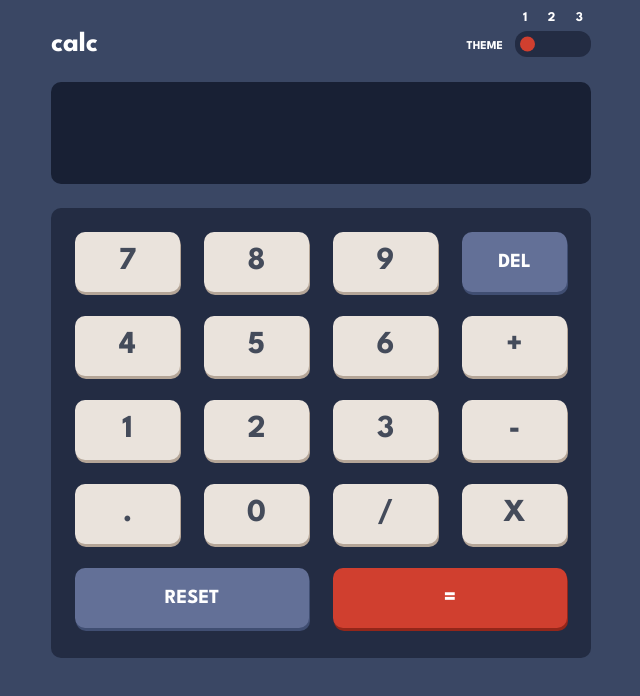
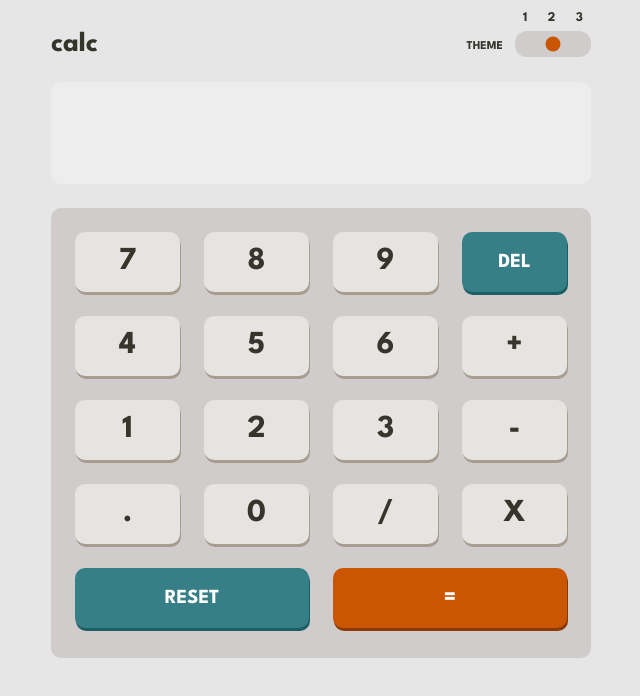
Before and after one commit to angeleraser/calculator-app-ts, a website built with Vite: page index.html in a window 1280 px wide. Both pictures are taken after a click on the button 846 px from the left and 44 px from the top of the page. Shown: the whole page, without its empty margins (319-959 px from the left). Built offline with nearby package versions, Linux system fonts and the light colour scheme.

Commit message:
improve calculator handlers

```diff
--- a/index.html
+++ b/index.html
@@ -7,7 +7,7 @@
     <title>Vite + TS</title>
   </head>
   <body>
-    <div data-theme="1" id="app" class="app">
+    <div id="app" data-theme="1" class="app">
       <div class="calculator-container full-size">
         <div class="calculator-header">
           <h1 class="calculator-name text-color">calc</h1>
@@ -17,90 +17,176 @@
 
             <div class="calculator-toggle full-size">
               <div class="calculator-toggle-themes">
-                <button class="theme-button text-color">1</button>
-                <button class="theme-button text-color">2</button>
-                <button class="theme-button text-color">3</button>
+                <button type="button" class="theme-button text-color">1</button>
+                <button type="button" class="theme-button text-color">2</button>
+                <button type="button" class="theme-button text-color">3</button>
               </div>
 
-              <button class="toggle-button"></button>
+              <button
+                type="button"
+                id="toggle-button"
+                class="toggle-button"
+              ></button>
             </div>
           </div>
         </div>
 
-        <div class="calculator-body">
+        <form id="calculator-form" autocomplete="off" class="calculator-body">
           <div class="calculator-screen">
-            <input type="number" class="text-color full-size" />
+            <input
+              type="text"
+              class="text-color full-size"
+              id="calculator-input"
+            />
           </div>
 
           <div class="calculator-keypad full-size">
-            <button data-key="7" class="keypad-button keypad-button-equal">
+            <button
+              type="button"
+              data-key="7"
+              data-role="number"
+              class="keypad-button keypad-button-equal"
+            >
               7
             </button>
 
-            <button data-key="8" class="keypad-button keypad-button-equal">
+            <button
+              type="button"
+              data-key="8"
+              data-role="number"
+              class="keypad-button keypad-button-equal"
+            >
               8
             </button>
 
-            <button data-key="9" class="keypad-button keypad-button-equal">
+            <button
+              type="button"
+              data-key="9"
+              data-role="number"
+              class="keypad-button keypad-button-equal"
+            >
               9
             </button>
 
-            <button data-key="del" class="keypad-button keypad-button-normal">
+            <button
+              type="button"
+              data-key="Backspace"
+              data-role="delete"
+              class="keypad-button keypad-button-normal"
+            >
               del
             </button>
 
-            <button data-key="4" class="keypad-button keypad-button-equal">
+            <button
+              type="button"
+              data-key="4"
+              data-role="number"
+              class="keypad-button keypad-button-equal"
+            >
               4
             </button>
 
-            <button data-key="5" class="keypad-button keypad-button-equal">
+            <button
+              type="button"
+              data-key="5"
+              data-role="number"
+              class="keypad-button keypad-button-equal"
+            >
               5
             </button>
 
-            <button data-key="6" class="keypad-button keypad-button-equal">
+            <button
+              type="button"
+              data-key="6"
+              data-role="number"
+              class="keypad-button keypad-button-equal"
+            >
               6
             </button>
 
-            <button data-key="plus" class="keypad-button keypad-button-equal">
+            <button
+              type="button"
+              data-key="+"
+              data-role="sign"
+              class="keypad-button keypad-button-equal"
+            >
               +
             </button>
 
-            <button data-key="1" class="keypad-button keypad-button-equal">
+            <button
+              type="button"
+              data-key="1"
+              data-role="number"
+              class="keypad-button keypad-button-equal"
+            >
               1
             </button>
 
-            <button data-key="2" class="keypad-button keypad-button-equal">
+            <button
+              type="button"
+              data-key="2"
+              data-role="number"
+              class="keypad-button keypad-button-equal"
+            >
               2
             </button>
 
-            <button data-key="3" class="keypad-button keypad-button-equal">
+            <button
+              type="button"
+              data-key="3"
+              data-role="number"
+              class="keypad-button keypad-button-equal"
+            >
               3
             </button>
 
-            <button data-key="minus" class="keypad-button keypad-button-equal">
+            <button
+              type="button"
+              data-key="-"
+              data-role="sign"
+              class="keypad-button keypad-button-equal"
+            >
               -
             </button>
 
-            <button data-key="dot" class="keypad-button keypad-button-equal">
+            <button
+              type="button"
+              data-key="."
+              data-role="sign"
+              class="keypad-button keypad-button-equal"
+            >
               .
             </button>
 
-            <button data-key="0" class="keypad-button keypad-button-equal">
+            <button
+              type="button"
+              data-key="0"
+              data-role="number"
+              class="keypad-button keypad-button-equal"
+            >
               0
             </button>
 
-            <button data-key="divide" class="keypad-button keypad-button-equal">
+            <button
+              type="button"
+              data-key="/"
+              data-role="sign"
+              class="keypad-button keypad-button-equal"
+            >
               /
             </button>
 
             <button
-              data-key="multiply"
+              type="button"
+              data-key="*"
+              data-role="sign"
               class="keypad-button keypad-button-equal"
             >
               x
             </button>
 
             <button
+              type="button"
               data-key="reset"
               class="keypad-button keypad-button-large keypad-button-normal"
             >
@@ -108,13 +194,14 @@
             </button>
 
             <button
-              data-key="equal"
+              type="button"
+              data-key="Enter"
               class="keypad-button keypad-button-large keypad-button-helpers"
             >
               <span> = </span>
             </button>
           </div>
-        </div>
+        </form>
       </div>
     </div>
     <script type="module" src="/src/main.ts"></script>
--- /dev/null
+++ b/src/js/constants/index.ts
@@ -0,0 +1,29 @@
+const CALCULATOR_NUMBERS = {
+  1: 1,
+  2: 2,
+  3: 3,
+  4: 4,
+  5: 5,
+  6: 6,
+  7: 7,
+  8: 8,
+  9: 9,
+  0: 0,
+};
+
+const CALCULATOR_SYMBOLS = {
+  "+": "+",
+  "-": "-",
+  "/": "/",
+  "*": "*",
+};
+
+const ALL_CALCULATOR_KEYS = {
+  ...CALCULATOR_NUMBERS,
+  ...CALCULATOR_SYMBOLS,
+  ".": ".",
+  Enter: "Enter",
+  Backspace: "Backspace",
+};
+
+export { ALL_CALCULATOR_KEYS, CALCULATOR_NUMBERS, CALCULATOR_SYMBOLS };
--- /dev/null
+++ b/src/js/utils/index.ts
@@ -0,0 +1,71 @@
+import { ALL_CALCULATOR_KEYS, CALCULATOR_SYMBOLS } from "../constants";
+
+const textRegexp = /[a-z]/gi;
+
+const isKeyRole = (key: string, role: "number" | "delete" | "sign") => {
+  return key === role;
+};
+
+const isInteger = (value: string) => {
+  return Number.isInteger(Number(value));
+};
+
+const isMathSymbol = (key: string) => {
+  return key in CALCULATOR_SYMBOLS;
+};
+
+const getKeyValue = (key: HTMLButtonElement) => {
+  return key.dataset.key;
+};
+
+const hasLeadingZero = (value: string) => {
+  return value.startsWith("0");
+};
+
+const hasComma = (value: string) => {
+  return value.includes(".");
+};
+
+const hasText = (value: string) => {
+  return textRegexp.test(value);
+};
+
+const isOperation = (value: string) => {
+  const operators = new RegExp("[/*+-]", "gi");
+  const endsWithNumber = /\d$/gi;
+
+  return operators.test(value) && endsWithNumber.test(value) && !hasText(value);
+};
+
+const calculate = (operation: string, fractionDigits?: number) => {
+  try {
+    const result = new Function("return " + operation)() as number;
+    const fixedResult = result.toFixed(fractionDigits || 0);
+    const [integer, floatNums] = String(fixedResult).split(".");
+    const onlyZeroFloats = floatNums === "".padStart(fractionDigits || 0, "0");
+
+    if (onlyZeroFloats) return integer;
+
+    return fixedResult;
+  } catch {
+    return "MATH ERROR";
+  }
+};
+
+const shouldPreventNewComma = (keyToEval: string, value: string) => {
+  return keyToEval === ALL_CALCULATOR_KEYS["."] && hasComma(value);
+};
+
+export {
+  isInteger,
+  isKeyRole,
+  getKeyValue,
+  calculate,
+  hasLeadingZero,
+  hasComma,
+  isOperation,
+  hasText,
+  textRegexp,
+  isMathSymbol,
+  shouldPreventNewComma,
+};
--- a/src/main.ts
+++ b/src/main.ts
@@ -1 +1,130 @@
+import { ALL_CALCULATOR_KEYS, CALCULATOR_SYMBOLS } from "./js/constants";
+import {
+  calculate,
+  getKeyValue,
+  hasComma,
+  hasLeadingZero,
+  hasText,
+  isInteger,
+  isKeyRole,
+  isOperation,
+  isMathSymbol,
+  textRegexp,
+  shouldPreventNewComma,
+} from "./js/utils";
 import "./styles/index.css";
+
+const toggleBtnEl = document.getElementById(
+  "toggle-button"
+) as HTMLButtonElement;
+const appEl = document.getElementById("app") as HTMLDivElement;
+const formEl = document.getElementById("calculator-form") as HTMLFormElement;
+const inputEl = document.getElementById("calculator-input") as HTMLInputElement;
+
+const lastThemeSaved = localStorage.getItem("CALCULATOR_THEME_KEY");
+const state = {
+  theme: lastThemeSaved ? Number(lastThemeSaved) : 1,
+  themes: { primary: 1, secondary: 2, tertiary: 3 },
+  result: 0,
+};
+
+const updateLastInputDigit = (value: string) => {
+  const val = getInputValue();
+  setInputValue(`${val.substring(0, val.length - 1)}${value}`);
+};
+
+const getInputValue = () => {
+  return inputEl.value || "";
+};
+
+const setInputValue = (value: string) => {
+  inputEl.value = value;
+};
+
+const getLastInputDigit = () => {
+  const value = getInputValue();
+  return value[value.length - 1] || "";
+};
+
+const setOperationResult = (operation: string) => {
+  inputEl.focus();
+
+  if (!isOperation(operation)) return;
+
+  const result = calculate(operation, 4);
+
+  setInputValue(result);
+};
+
+const initApp = () => {
+  appEl.setAttribute("data-theme", String(state.theme));
+  formEl.addEventListener("submit", (event) => event.preventDefault());
+
+  appEl.addEventListener("click", (ev) => {
+    const event = ev as PointerEvent;
+    const keyBtn = event.target as HTMLButtonElement;
+
+    const key = getKeyValue(keyBtn) || "";
+    const lastDigit = getLastInputDigit();
+    const inputVal = getInputValue();
+
+    if (
+      (!inputVal && isMathSymbol(key)) ||
+      shouldPreventNewComma(key, inputVal)
+    ) {
+      return;
+    }
+
+    if (hasText(inputVal) || hasLeadingZero(inputVal)) {
+      return setInputValue(key);
+    }
+
+    if (!isInteger(lastDigit) && isMathSymbol(key)) {
+      return updateLastInputDigit(key);
+    }
+
+    if (key === ALL_CALCULATOR_KEYS.Backspace) return updateLastInputDigit("");
+
+    if (key === ALL_CALCULATOR_KEYS.Enter) return setOperationResult(inputVal);
+
+    return setInputValue(`${inputVal}${key}`);
+  });
+
+  toggleBtnEl.addEventListener("click", () => {
+    state.theme += 1;
+    if (state.theme > 3) state.theme = 1;
+    appEl.setAttribute("data-theme", String(state.theme));
+    localStorage.setItem("CALCULATOR_THEME_KEY", String(state.theme));
+  });
+
+  formEl.addEventListener("keyup", (event) => {
+    const { key } = event;
+    const inputVal = getInputValue();
+    const lastDigit = getLastInputDigit();
+
+    if (hasText(inputVal) || hasLeadingZero(inputVal)) {
+      return setInputValue(key);
+    }
+
+    if (!isInteger(lastDigit) && isMathSymbol(key)) {
+      return updateLastInputDigit(key);
+    }
+  });
+
+  formEl.addEventListener("keydown", (event) => {
+    const { key } = event;
+    const inputVal = getInputValue();
+
+    if (
+      !(key in ALL_CALCULATOR_KEYS) ||
+      (!inputVal && isMathSymbol(key)) ||
+      shouldPreventNewComma(key, inputVal)
+    ) {
+      return event.preventDefault();
+    }
+
+    if (key === ALL_CALCULATOR_KEYS.Enter) setOperationResult(inputVal);
+  });
+};
+
+initApp();
```
